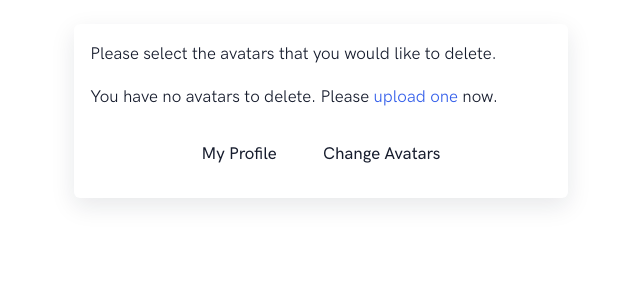
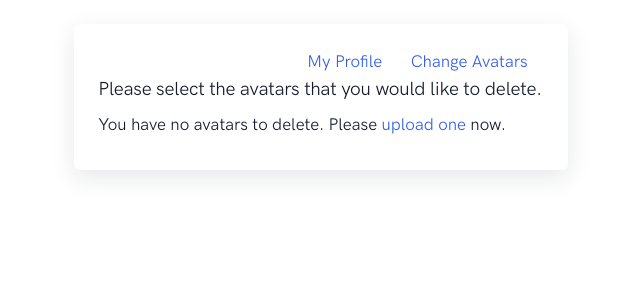
Before and after one commit to gcivil-nyu-org/fall2019-cs-gy-6063-team-debug_entities, a Django app: template showup/templates/avatar/confirm_delete.html in a window 1280 px wide. Shown: the part 96-396 px from the top of the page, without its empty margins (331-971 px from the left). Run offline with Django 3.2, Linux system fonts and the light colour scheme; the template is opened without the code that fills it, so the values that code supplies are empty; some libraries are stand-ins or nearby versions; some web fonts are replaced.

Commit message:
Improved UI for Avatars

```diff
--- a/showup/templates/avatar/confirm_delete.html
+++ b/showup/templates/avatar/confirm_delete.html
@@ -7,8 +7,12 @@
     <div class="row justify-content-center">
         <div class="col-5">
             <div class="card shadow">
-                <div class="card-body">
-                    <p>{% trans "Please select the avatars that you would like to delete." %}</p>
+                <div class="card-body pt-5 pl-5">
+                  <div class="text-right pr-5">
+                  <a class="pr-5" href="{% url 'user' user.id %}">My Profile</a>
+                  <a href="{% url 'avatar_change' %}">Change Avatars</a>
+                  </div>
+                    <h4>{% trans "Please select the avatars that you would like to delete." %}</h4>
                     {% if not avatars %}
                     {% url 'avatar_change' as avatar_change_url %}
                     <p>{% blocktrans %}You have no avatars to delete. Please <a href="{{ avatar_change_url }}">upload one</a> now.{% endblocktrans %}</p>
@@ -17,13 +21,9 @@
                         <ul>
                             {{ delete_avatar_form.as_ul }}
                         </ul>
-                        <p>{% csrf_token %}<input type="submit" class="btn btn-primary" value="{% trans "Delete These" %}"></p>
+                        <p class="pl-6 pb-5">{% csrf_token %}<input type="submit" class="btn btn-primary" value="{% trans "Delete Selected" %}"></p>
                     </form>
                     {% endif %}
-                    <div class="text-center">
-                     <a class="btn" href="{% url 'user' user.id %}">My Profile</a>
-                     <a class="btn" href="{% url 'avatar_change' %}">Change Avatars</a>
-                    </div>
                 </div>
             </div>
         </div>
```
Also changed, not shown: showup/templates/avatar/change.html (+16 -9 lines).
